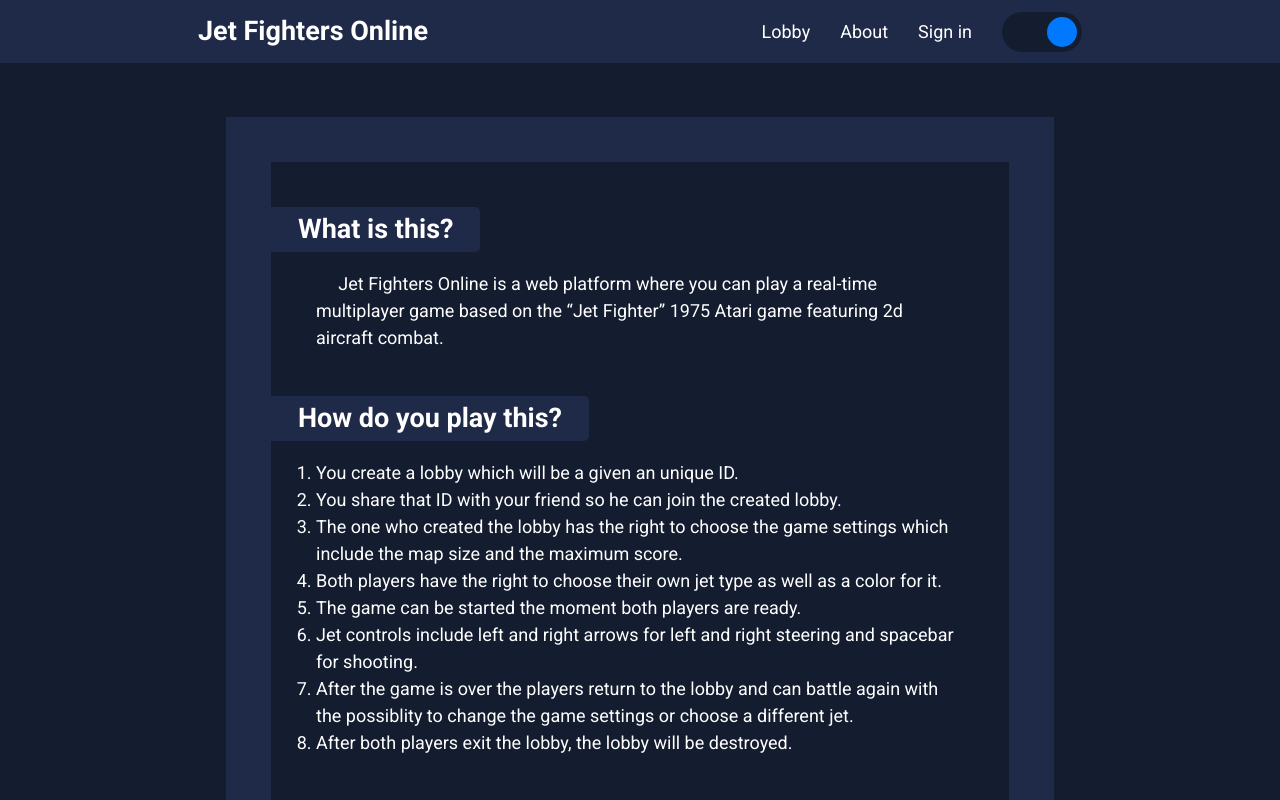
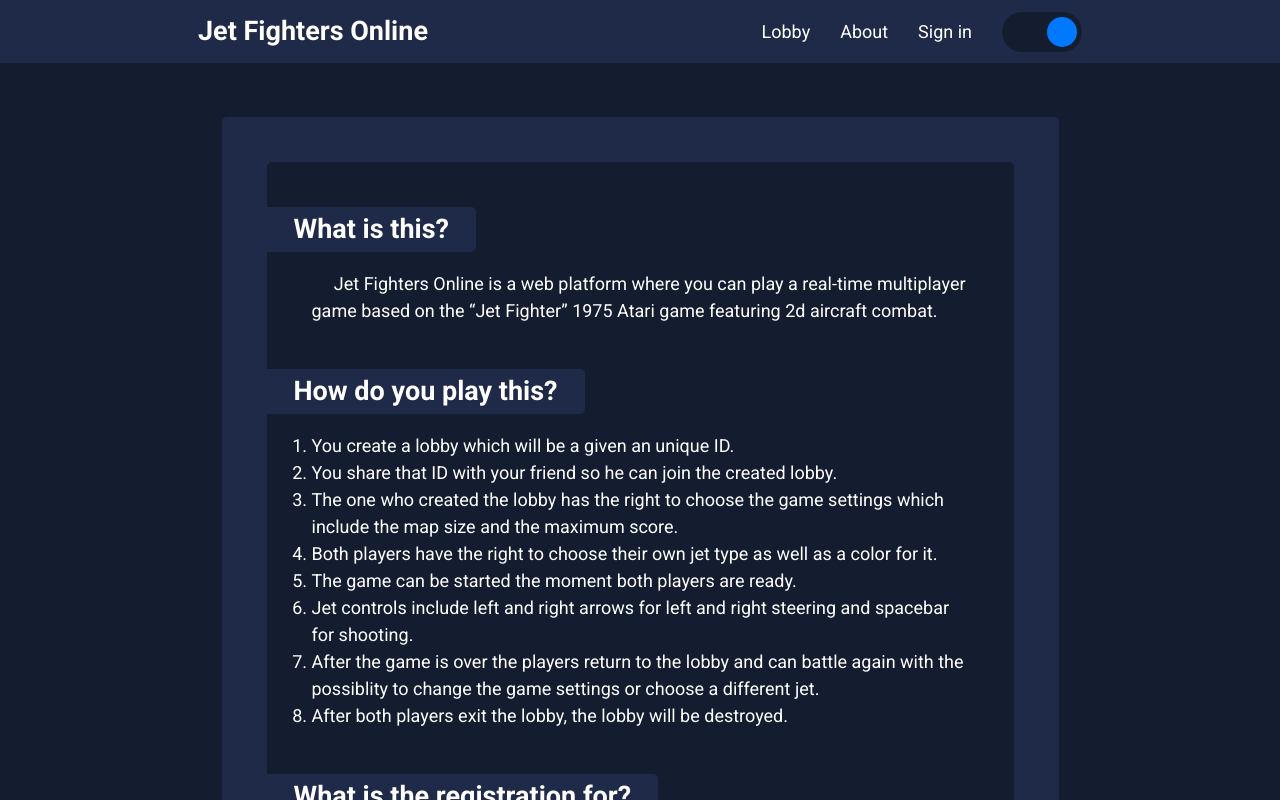
Before and after one commit to Dan-Lucian/jet-fighters-online-2.0, a React (Create React App) app in the folder frontend/: page /about in a window 1280 px wide. Shown: the top 800 px of the page. Built offline with nearby package versions, Linux system fonts and the light colour scheme; no server answers.

Commit message:
feat: css layout fixes (border-radius, padding)

```diff
--- a/frontend/src/routes/about/components/Card.module.scss
+++ b/frontend/src/routes/about/components/Card.module.scss
@@ -1,7 +1,8 @@
 .card {
   background: var(--color-bg-secondary);
-  width: 46em;
+  width: 46.5em;
   padding: 2.5em;
+  border-radius: 5px;
 }
 
 .wrapperInner {
@@ -10,6 +11,7 @@
   display: flex;
   flex-direction: column;
   gap: 2.5em;
+  border-radius: 5px;
 }
 
 .wrapperSection {
--- a/frontend/src/routes/about/components/WrapperPage.module.scss
+++ b/frontend/src/routes/about/components/WrapperPage.module.scss
@@ -1,5 +1,5 @@
 .wrapperPage {
-  padding-top: 6.5em;
+  padding: 6.5em 0 4em 0;
   display: flex;
   justify-content: center;
 }
--- a/frontend/src/routes/index/components/WrapperPage.module.scss
+++ b/frontend/src/routes/index/components/WrapperPage.module.scss
@@ -1,5 +1,5 @@
 .wrapperPage {
-  padding-top: 6.5em;
+  padding: 6.5em 0 4em 0;
   display: flex;
   justify-content: center;
 }
--- a/frontend/src/routes/index/routes/lobby/components/WrapperLobby.module.scss
+++ b/frontend/src/routes/index/routes/lobby/components/WrapperLobby.module.scss
@@ -1,6 +1,7 @@
 .wrapper {
   width: 41.5em;
   padding: 1.5em 3em;
+  border-radius: 5px;
   background: var(--color-bg-primary);
   display: grid;
   grid-template-columns: repeat(3, 1fr);
--- a/frontend/src/routes/login/components/WrapperPage.module.scss
+++ b/frontend/src/routes/login/components/WrapperPage.module.scss
@@ -1,13 +1,5 @@
-@use '../../../styles/variables';
-
 .wrapperPage {
-  @media (min-width: variables.$size-screen-med) {
-    padding: 6em 100px;
-  }
-  @media (min-width: variables.$size-screen-lg) {
-    padding: 6em 150px;
-  }
-  @media (min-width: variables.$size-screen-xlg) {
-    padding: 6em 200px;
-  }
+  padding: 6.5em 0 4em 0;
+  display: flex;
+  justify-content: center;
 }
```
